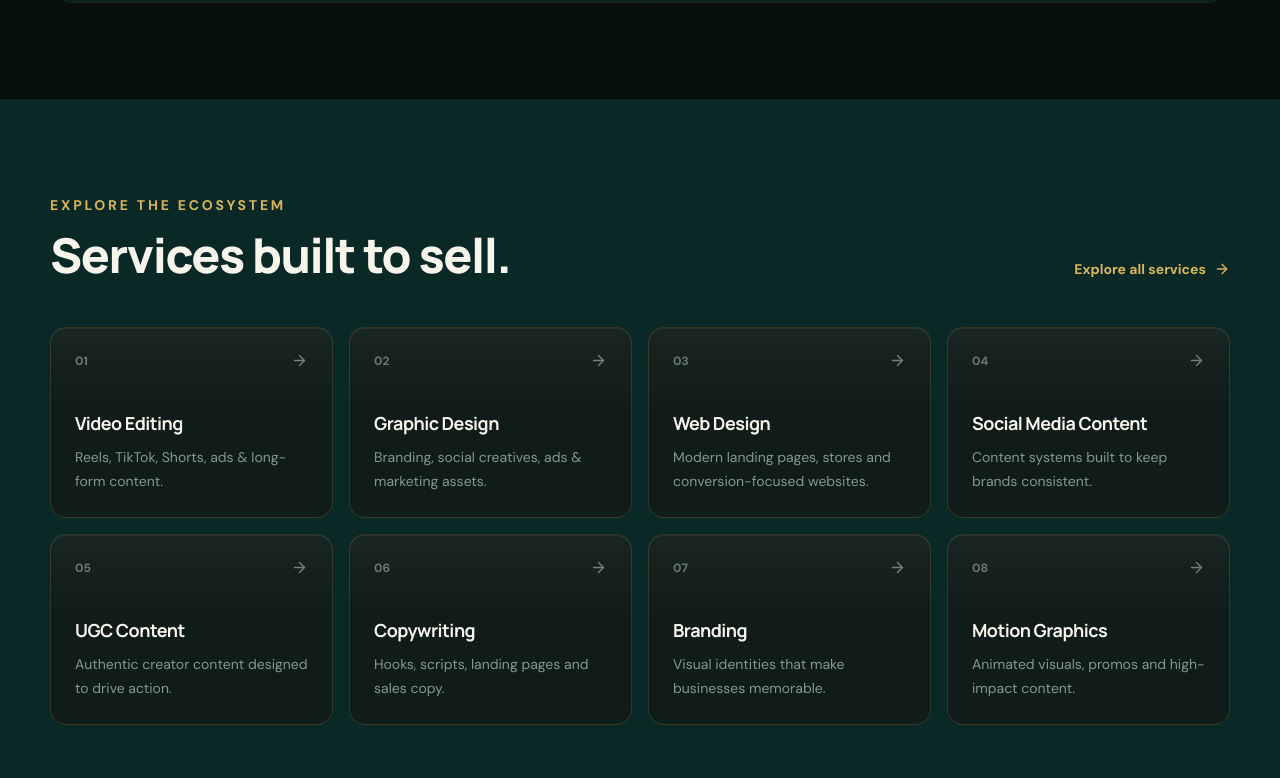
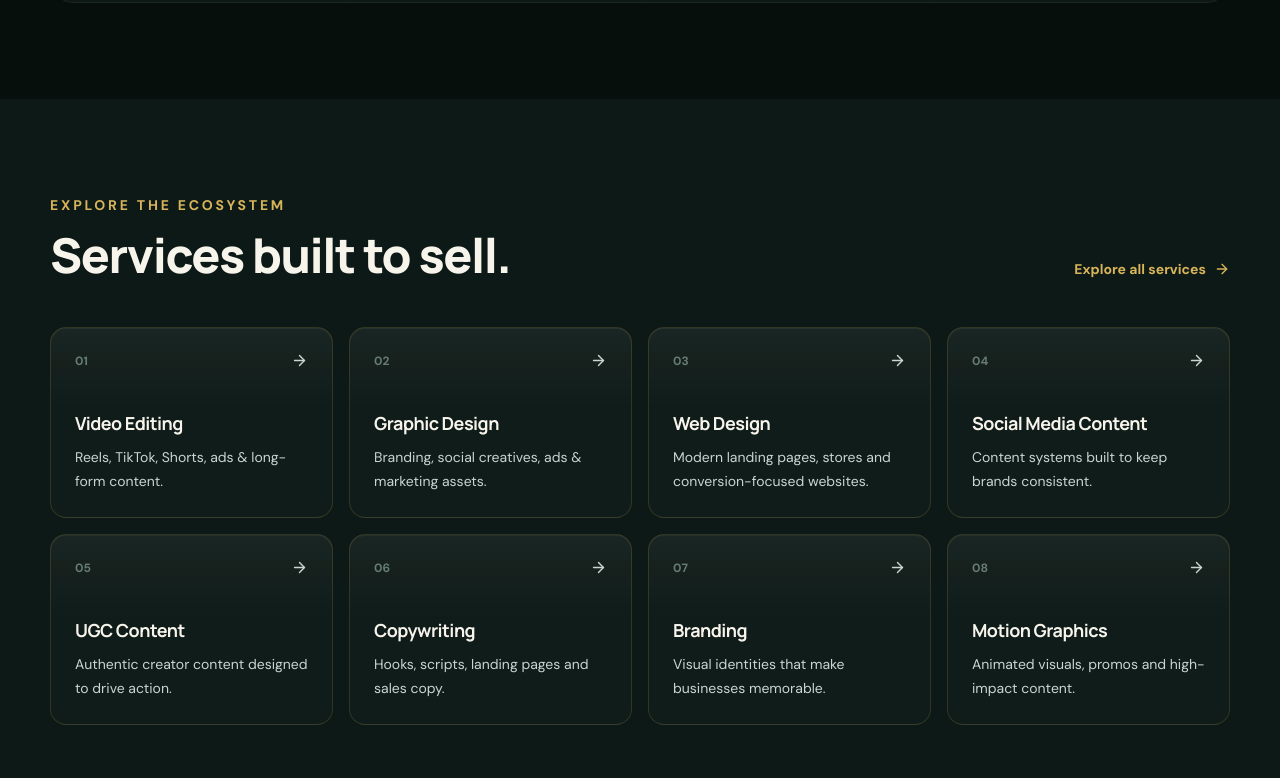
Before and after one commit to dropverseagency/dropverse, a Next.js app: page / in a window 1280 px wide. Shown: the part 1782-2560 px from the top of the page. Built offline with nearby package versions, Linux system fonts and the light colour scheme; no server answers.

Commit message:
Map the old green surfaces onto the new theme.

```diff
--- a/app/globals.css
+++ b/app/globals.css
@@ -1,4 +1,4 @@
-@import url('https://fonts.googleapis.com/css2?family=DM+Sans:wght@400;500;600;700&family=Manrope:wght@500;600;700;800&display=swap');
+@import url('https://fonts.googleapis.com/css2?family=DM+Sans:wght@400;500;600;700&family=Manrope:wght@500;600;700;800&family=Space+Grotesk:wght@500;600;700&display=swap');
 @tailwind base;
 @tailwind components;
 @tailwind utilities;
@@ -36,6 +36,7 @@ button:focus-visible, a:focus-visible, input:focus-visible, select:focus-visible
   outline-offset: 3px;
 }
 .font-display { font-family: 'Manrope', sans-serif; letter-spacing: -.03em; }
+.font-brand { font-family: 'Space Grotesk', sans-serif; }
 .container { width: min(1180px, calc(100% - 40px)); margin: auto; }
 .gold-gradient {
   background: linear-gradient(110deg, var(--gold-bright), var(--gold) 55%, #b6842e);
@@ -86,6 +87,22 @@ input, select, textarea {
   border: 1px solid rgba(226, 182, 86, .18);
   color: var(--text);
 }
+[class~="bg-[#0a2926]"],
+[class~="bg-[#071f1d]"],
+[class~="bg-[#071915]"],
+[class~="bg-[#0b2420]"],
+[class~="bg-[#061512]"] {
+  background-color: #0c1916 !important;
+}
+[class~="text-[#849792]"],
+[class~="text-[#8fa29c]"],
+[class~="text-[#91a39e]"],
+[class~="text-[#95a7a1]"],
+[class~="text-[#7f918c]"],
+[class~="text-[#718781]"],
+[class~="text-[#6e817c]"] {
+  color: #c9d5d0 !important;
+}
 @media (max-width: 700px) {
   .container { width: min(100% - 28px, 1180px); }
 }
```
